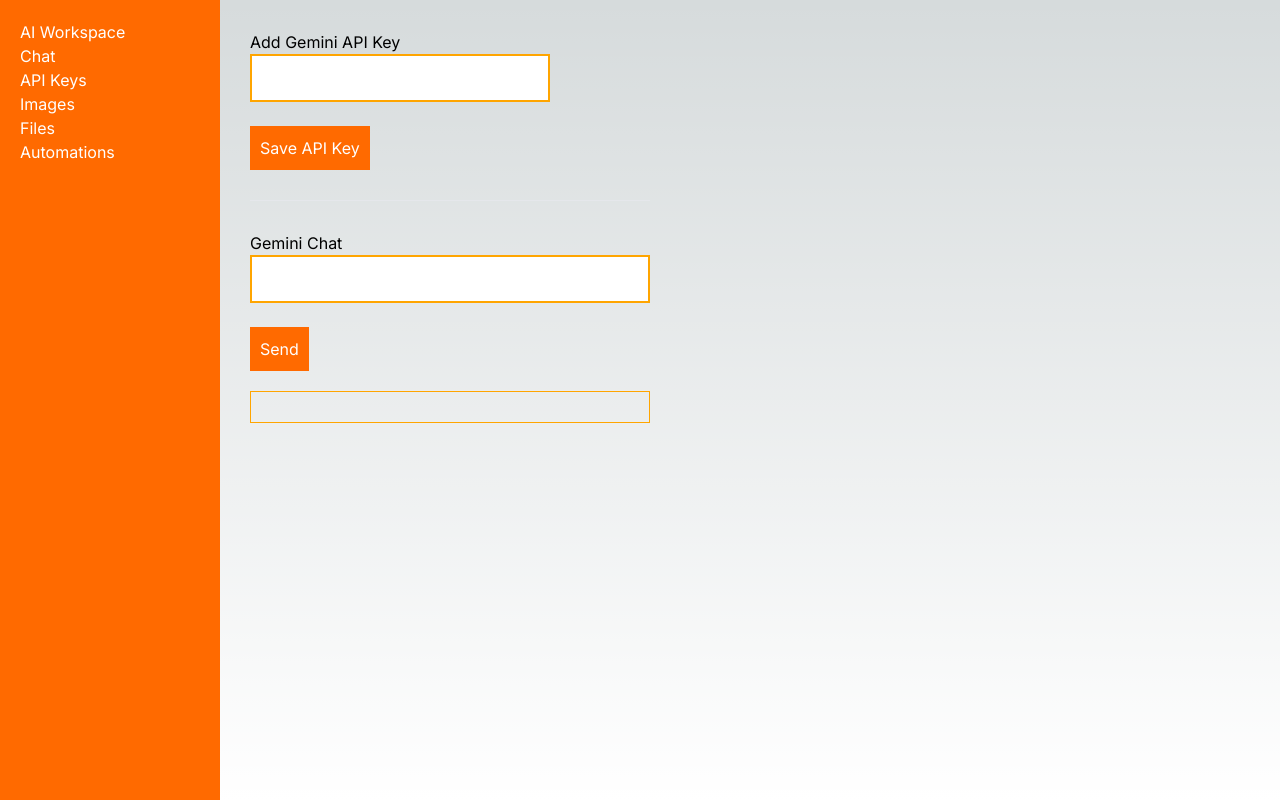
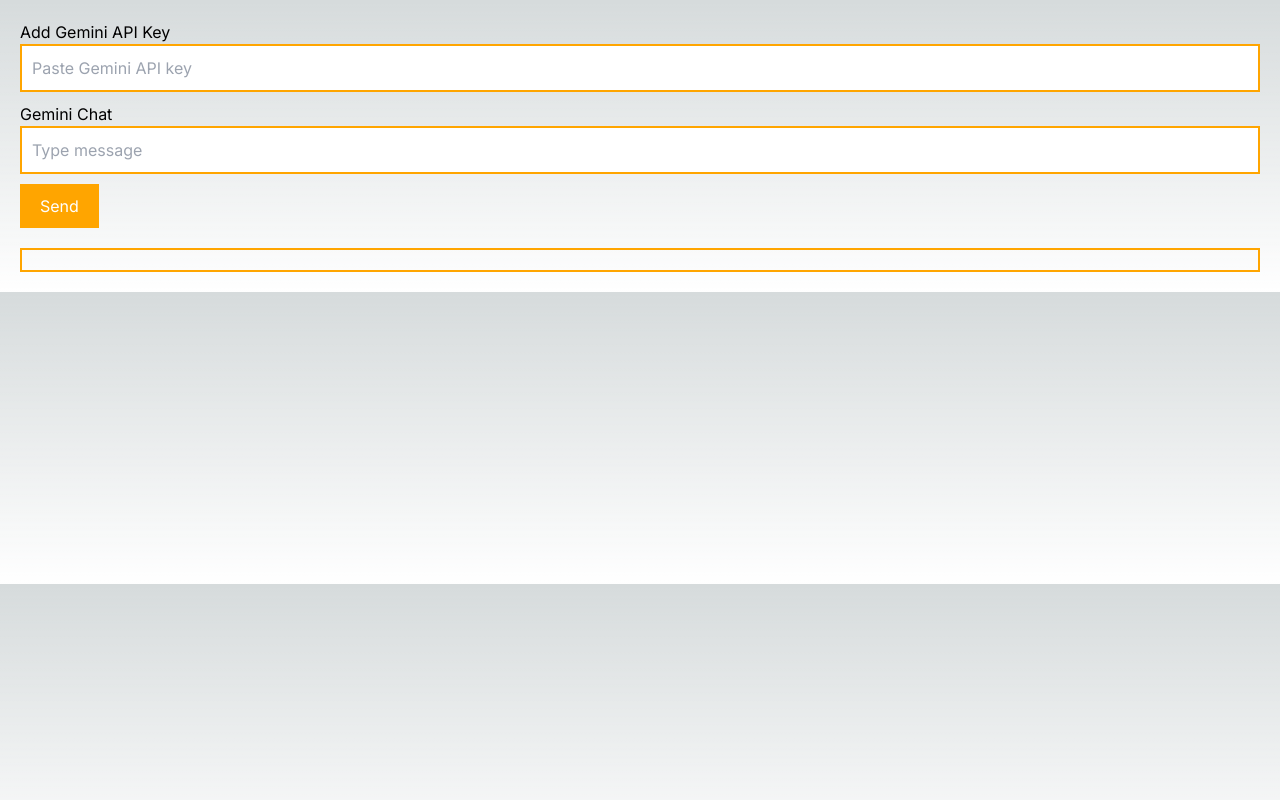
Before and after one commit to Orsuyedukonda151997/stackblitz-starters-84dqg1zm, a Next.js app: page / in a window 1280 px wide. Built offline with nearby package versions, Linux system fonts and the light colour scheme.

Commit message:
Update page.tsx

```diff
--- a/app/page.tsx
+++ b/app/page.tsx
@@ -1,147 +1,93 @@
-"use client"
+"use client";
 
-import { useState } from "react"
-import { supabase } from "./supabase"
+import { useState } from "react";
 
 export default function Home() {
+  const [apiKey, setApiKey] = useState("");
+  const [message, setMessage] = useState("");
+  const [reply, setReply] = useState("");
 
-  const [apiKey, setApiKey] = useState("")
-  const [message, setMessage] = useState("")
-  const [response, setResponse] = useState("")
-
-  async function saveKey() {
-
+  async function sendMessage() {
     if (!apiKey) {
-      alert("Enter API key")
-      return
+      setReply("Enter API key first");
+      return;
     }
 
-    await supabase
-      .from("api_keys")
-      .insert({
-        provider: "gemini",
-        api_key: apiKey,
-        user_id: "default"
-      })
+    setReply("Thinking...");
 
-    alert("Saved")
-  }
-
-  async function sendMessage() {
-
-    if (!apiKey) {
-      setResponse("Enter API key first")
-      return
-    }
-
-    setResponse("Thinking...")
-
+    try {
       const res = await fetch("/api/chat", {
         method: "POST",
         headers: {
-        "Content-Type": "application/json"
+          "Content-Type": "application/json",
         },
         body: JSON.stringify({
+          message: message,
           apiKey: apiKey,
-        message: message
-      })
-    })
+        }),
+      });
 
-    const data = await res.json()
+      const data = await res.json();
 
-    setResponse(data.reply)
+      setReply(data.text || data.error || "No reply");
+    } catch (err) {
+      setReply("Error connecting to server");
+    }
   }
 
   return (
-
-    <div style={{display:"flex"}}>
-
-      {/* sidebar */}
-      <div style={{
-        width:"220px",
-        background:"#ff6a00",
-        color:"white",
-        padding:"20px",
-        height:"100vh"
-      }}>
-        <h3>AI Workspace</h3>
-        <div>Chat</div>
-        <div>API Keys</div>
-        <div>Images</div>
-        <div>Files</div>
-        <div>Automations</div>
-      </div>
-
-
-      {/* main */}
-      <div style={{padding:"30px"}}>
+    <main style={{ padding: 20 }}>
 
       <h2>Add Gemini API Key</h2>
 
       <input
         value={apiKey}
-          onChange={(e)=>setApiKey(e.target.value)}
+        onChange={(e) => setApiKey(e.target.value)}
+        placeholder="Paste Gemini API key"
         style={{
-            padding:"10px",
-            border:"2px solid orange",
-            width:"300px"
+          width: "100%",
+          padding: 10,
+          border: "2px solid orange",
+          marginBottom: 10,
         }}
       />
-
-        <br/><br/>
-
-        <button
-          onClick={saveKey}
-          style={{
-            background:"#ff6a00",
-            color:"white",
-            padding:"10px"
-          }}
-        >
-          Save API Key
-        </button>
-
-
-        <hr style={{margin:"30px 0"}}/>
-
 
       <h2>Gemini Chat</h2>
 
       <input
         value={message}
-          onChange={(e)=>setMessage(e.target.value)}
+        onChange={(e) => setMessage(e.target.value)}
+        placeholder="Type message"
         style={{
-            padding:"10px",
-            border:"2px solid orange",
-            width:"400px"
+          width: "100%",
+          padding: 10,
+          border: "2px solid orange",
+          marginBottom: 10,
         }}
       />
-
-        <br/><br/>
 
       <button
         onClick={sendMessage}
         style={{
-            background:"#ff6a00",
-            color:"white",
-            padding:"10px"
+          background: "orange",
+          color: "white",
+          padding: "10px 20px",
+          border: "none",
         }}
       >
         Send
       </button>
 
-        <div style={{
-          marginTop:"20px",
-          padding:"15px",
-          border:"1px solid orange",
-          width:"400px"
-        }}>
-          {response}
+      <div
+        style={{
+          marginTop: 20,
+          padding: 10,
+          border: "2px solid orange",
+        }}
+      >
+        {reply}
       </div>
 
-      </div>
-
-    </div>
-
-  )
+    </main>
+  );
 }
```
Lines whose indentation alone changed are shown as unchanged.
